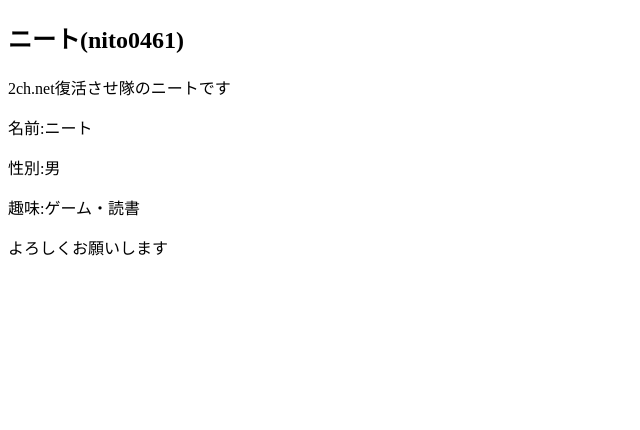
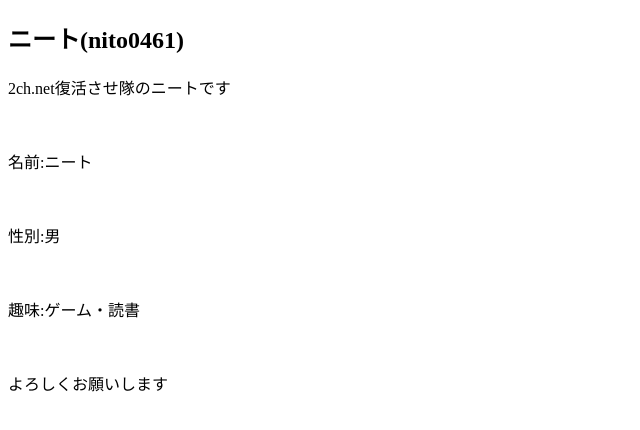
Before and after one commit to nito0461/nito0461.github.io, a plain HTML site: page index.html in a window 1280 px wide. Shown: the whole page, without its empty margins (0-640 px from the left). Drawn offline with Linux system fonts and the light colour scheme.

Commit message:
Update index.html

```diff
--- a/index.html
+++ b/index.html
@@ -14,8 +14,8 @@
 <meta name="keywords" content="ニート,nito0461">
 <body>
 <h2>ニート(nito0461)</h2>
-<p>2ch.net復活させ隊のニートです</p>
-<p>名前:ニート</p>
-<p>性別:男</p>
-<p>趣味:ゲーム・読書</p>
+<p>2ch.net復活させ隊のニートです</p><br>
+<p>名前:ニート</p><br>
+<p>性別:男</p><br>
+<p>趣味:ゲーム・読書</p><br>
 <p>よろしくお願いします</p>
```
